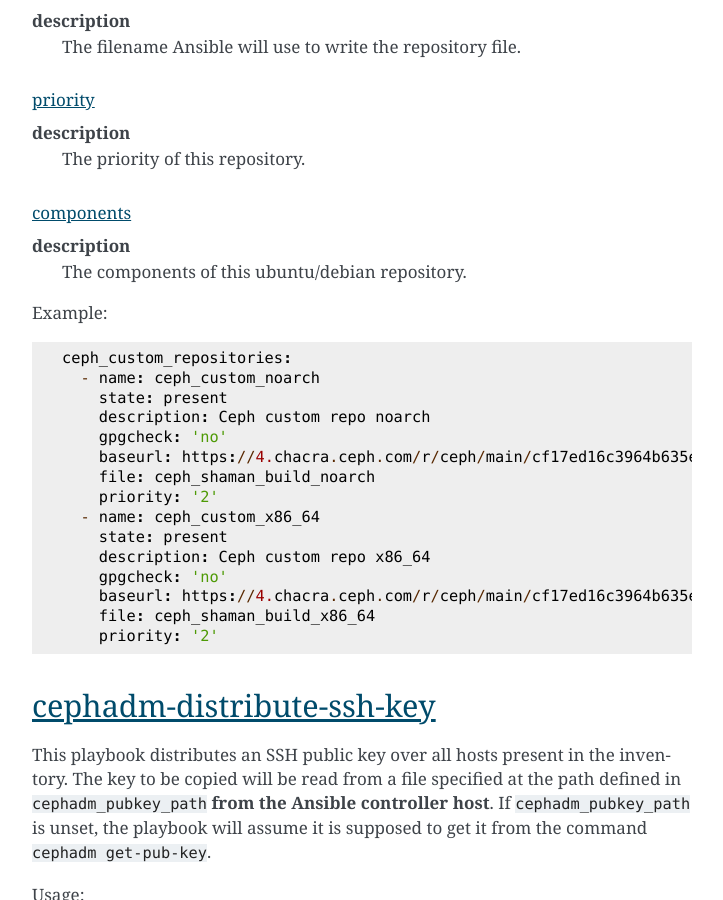
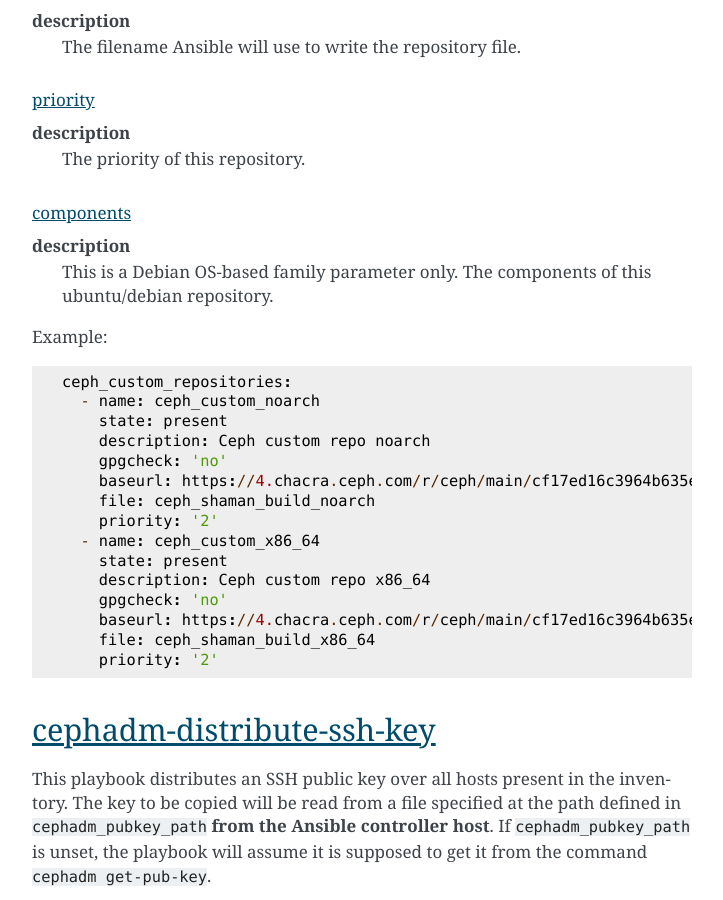
Before and after one commit to ceph/cephadm-ansible, a Sphinx documentation site: the page built from doc/source/index.rst, in a window 1280 px wide and 900 px high, scrolled down 7358 px. Shown: the whole window, without its empty margins (388-1111 px from the left). Built offline with Sphinx 7.4.7, drawn with Linux system fonts in a browser that asks for light colours.

Commit message:
Update doc/source/index.rst
Co-authored-by: Guillaume Abrioux <gabrioux@redhat.com>

```diff
--- a/doc/source/index.rst
+++ b/doc/source/index.rst
@@ -256,6 +256,7 @@
 components
 ##########
 **description**
+  This is a Debian OS-based family parameter only.
   The components of this ubuntu/debian repository.
 
 
```
